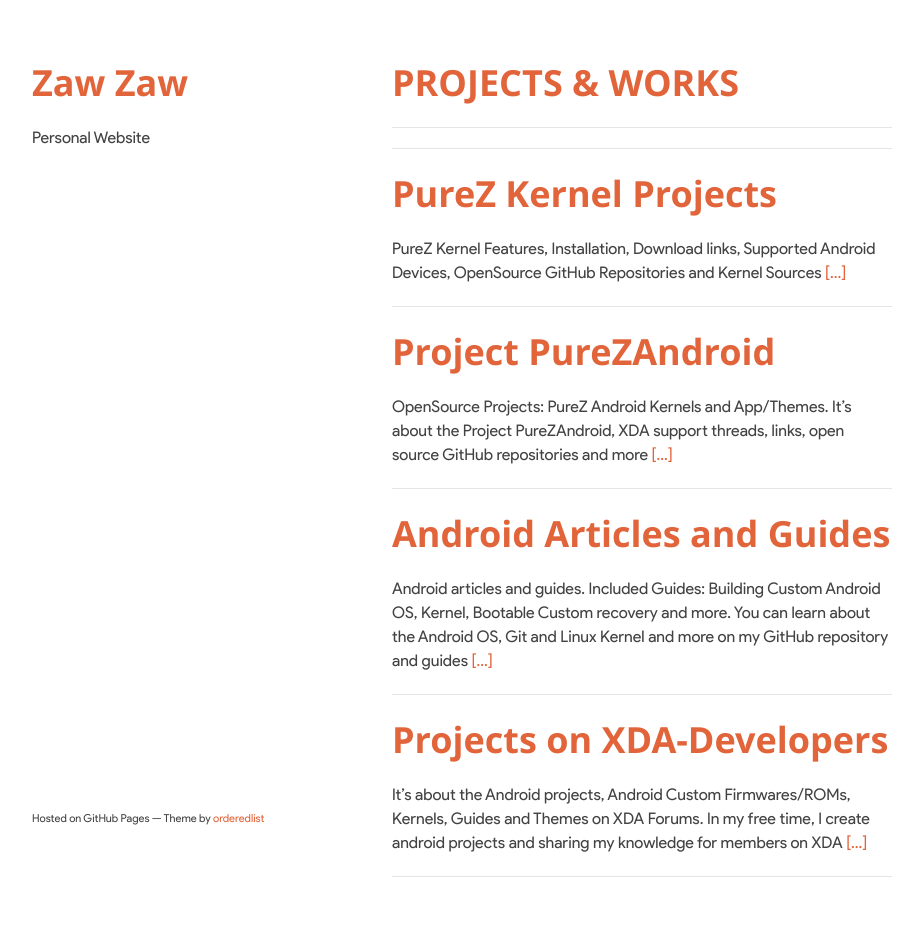
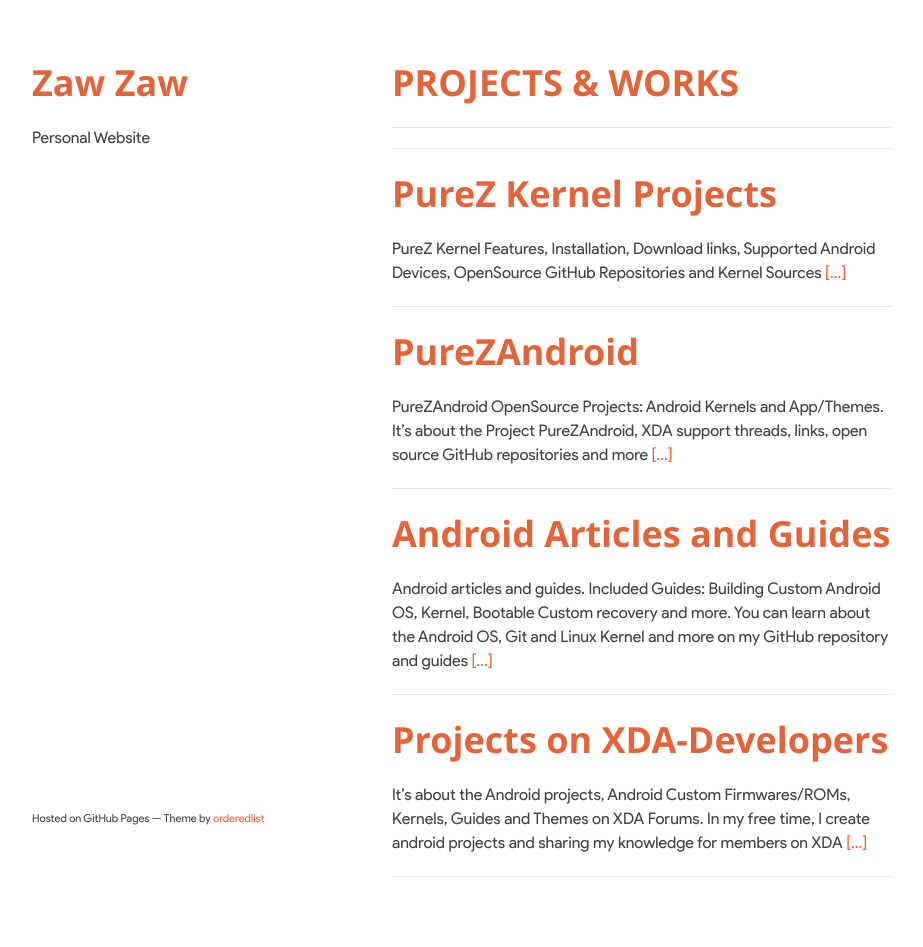
Before and after one commit to zawzaww/zawzaww.github.io, a Jekyll site: the page built from project.md, in a window 1280 px wide. Shown: the whole page, without its empty margins (178-1101 px from the left). Built offline with Jekyll 4.4.1, drawn with Linux system fonts in a browser that asks for light colours.

Commit message:
project: fixes for read more btn and title

```diff
--- a/project.md
+++ b/project.md
@@ -10,21 +10,21 @@
 ----
 
 # [PureZ Kernel Projects](project/purez-kernel.md)
-PureZ Kernel Features, Installation, Download links, Supported Android Devices, OpenSource GitHub Repositories and Kernel Sources [[...]](project/purez-kernel.md)
+PureZ Kernel Features, Installation, Download links, Supported Android Devices, OpenSource GitHub Repositories and Kernel Sources [[...]](project/purez-kernel.html)
 
 ----
 
-# [Project PureZAndroid](project/purezandroid-projects.md)
-OpenSource Projects: PureZ Android Kernels and App/Themes. It’s about the Project PureZAndroid, XDA support threads, links, open source GitHub repositories and more [[...]](project/purezandroid-projects.md)
+# [PureZAndroid](project/purezandroid-projects.md)
+PureZAndroid OpenSource Projects: Android Kernels and App/Themes. It’s about the Project PureZAndroid, XDA support threads, links, open source GitHub repositories and more [[...]](project/purezandroid-projects.html)
 
 ----
 
 # [Android Articles and Guides](project/android-articles.md)
-Android articles and guides. Included Guides: Building Custom Android OS, Kernel, Bootable Custom recovery and more. You can learn about the Android OS, Git and Linux Kernel and more on my GitHub repository and guides [[...]](project/android-articles.md)
+Android articles and guides. Included Guides: Building Custom Android OS, Kernel, Bootable Custom recovery and more. You can learn about the Android OS, Git and Linux Kernel and more on my GitHub repository and guides [[...]](project/android-articles.html)
 
 ----
 
 # [Projects on XDA-Developers](project/xda-threads-collection.md)
-It's about the Android projects, Android Custom Firmwares/ROMs, Kernels, Guides and Themes on XDA Forums. In my free time, I create android projects and sharing my knowledge for members on XDA [[...]](project/xda-threads-collection.md)
+It's about the Android projects, Android Custom Firmwares/ROMs, Kernels, Guides and Themes on XDA Forums. In my free time, I create android projects and sharing my knowledge for members on XDA [[...]](project/xda-threads-collection.html)
 
 ----
```
